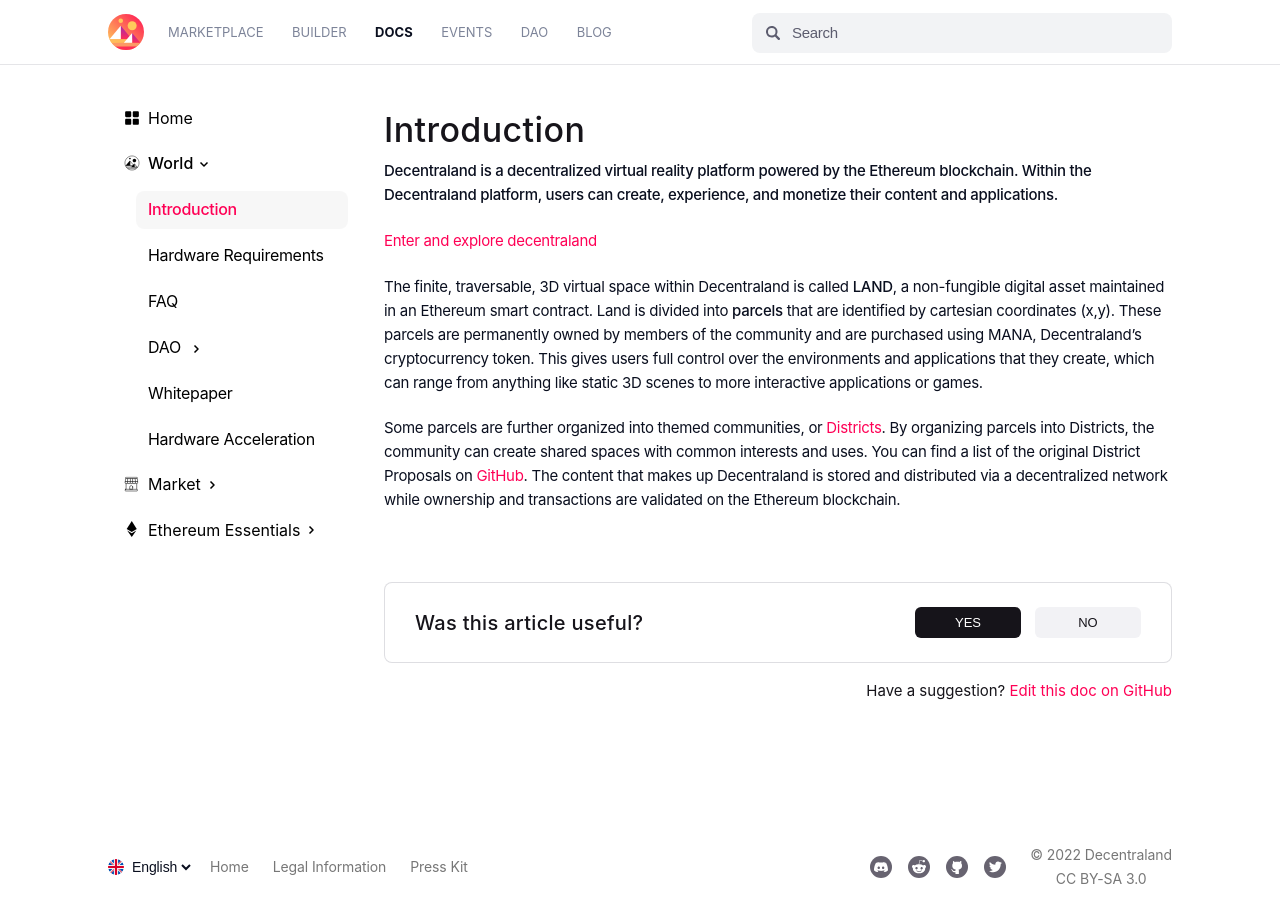
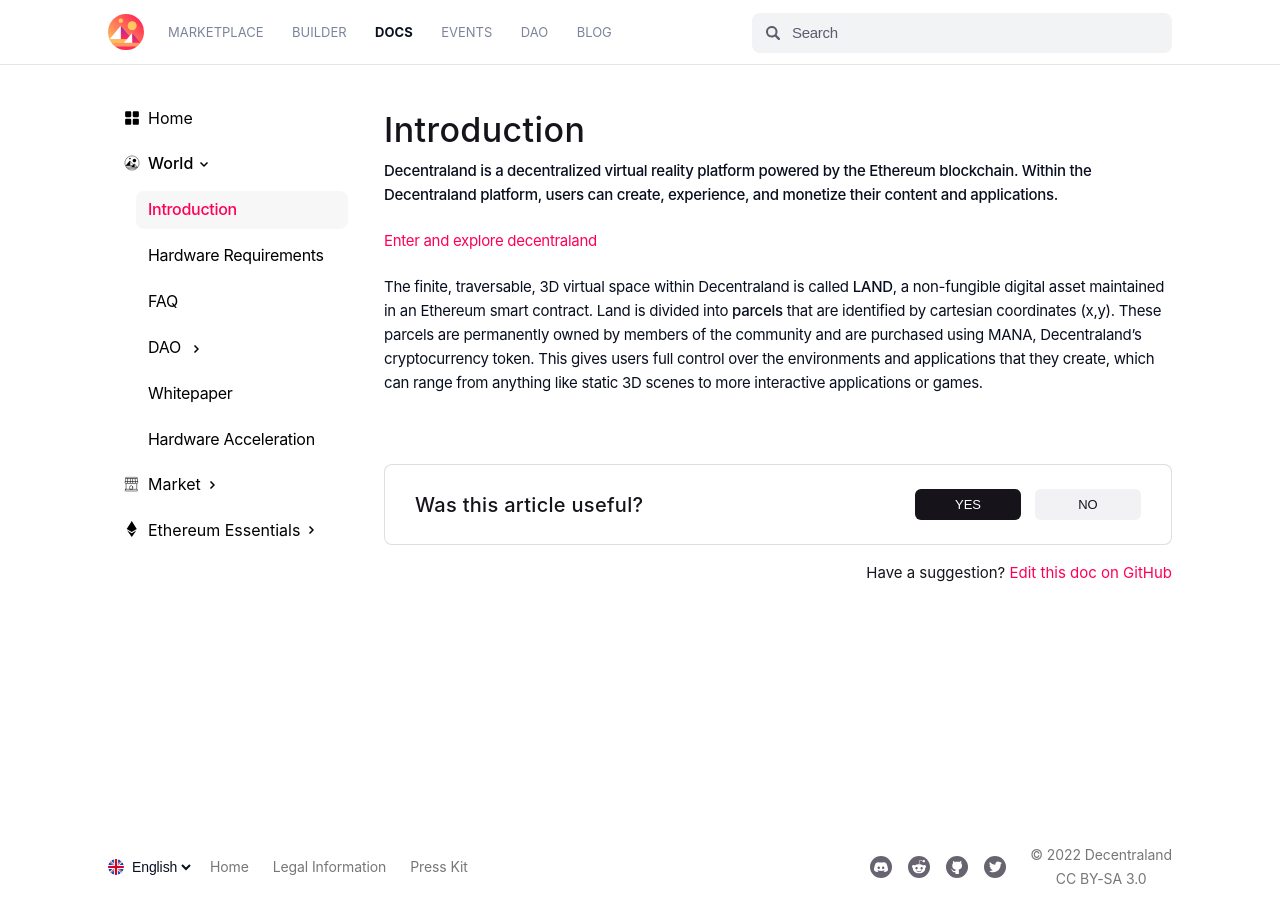
Before and after one commit to decentraland/player-documentation, a Jekyll site: the page built from _posts/general/2018-01-01-introduction.md, in a window 1280 px wide. Built offline with Jekyll 4.4.1, drawn with Linux system fonts in a browser that asks for light colours; comment, search, counter and statistics services are not loaded.

Commit message:
remove paragraph about districts

```diff
--- a/_posts/general/2018-01-01-introduction.md
+++ b/_posts/general/2018-01-01-introduction.md
@@ -16,5 +16,3 @@ type: Document
 [Enter and explore decentraland](https://play.decentraland.org)
 
 The finite, traversable, 3D virtual space within Decentraland is called **LAND**, a non-fungible digital asset maintained in an Ethereum smart contract. Land is divided into **parcels** that are identified by cartesian coordinates (x,y). These parcels are permanently owned by members of the community and are purchased using MANA, Decentraland’s cryptocurrency token. This gives users full control over the environments and applications that they create, which can range from anything like static 3D scenes to more interactive applications or games.
-
-Some parcels are further organized into themed communities, or [Districts](https://docs.decentraland.org/decentraland/glossary/#district). By organizing parcels into Districts, the community can create shared spaces with common interests and uses. You can find a list of the original District Proposals on [GitHub](https://github.com/decentraland/districts). The content that makes up Decentraland is stored and distributed via a decentralized network while ownership and transactions are validated on the Ethereum blockchain.
```
